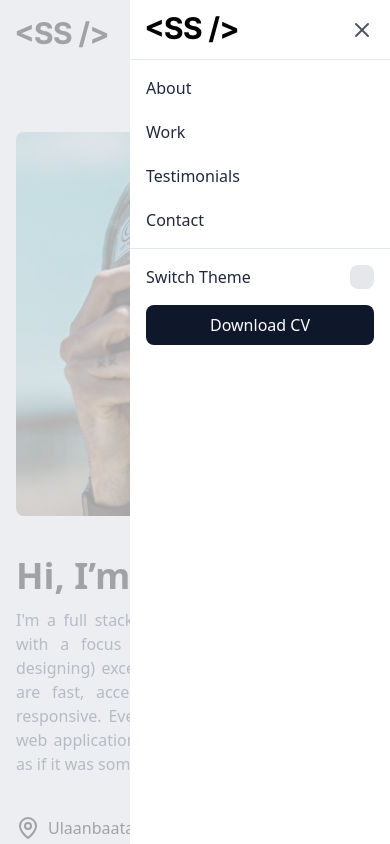
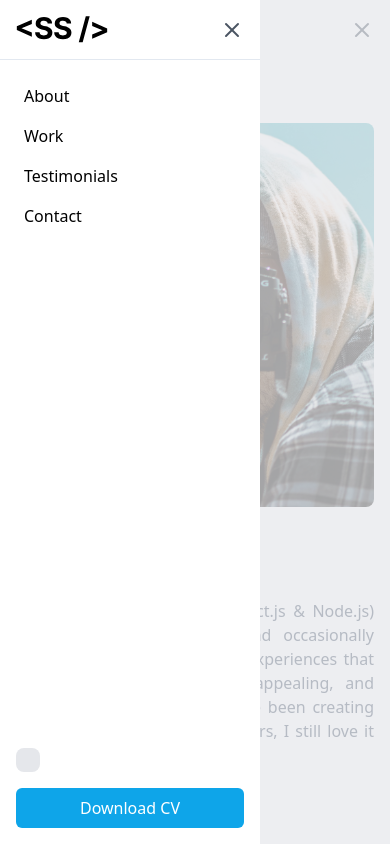
Before and after one commit to EnkhsaikhanCh/pinecone-react-personal-portfolio, a Next.js app: page / in a window 390 px wide. Both pictures are taken after a click on the button "Toggle mobile menu". Shown: the top 844 px of the page. Built offline with nearby package versions, Linux system fonts and the light colour scheme.

Commit message:
Convert Menu from JS to TS

```diff
--- a/components/Menu.jsx
+++ /dev/null
@@ -1,80 +0,0 @@
-import { MenuIcon } from "./icons/Menu_icon";
-import { CloseIcon } from "./icons/Close_icon";
-import { Logo } from "./icons/Logo";
-import { useState } from "react";
-import { MenuData } from "@/data/MenuData";
-import { ThemeChanger } from "./ThemeChanger";
-
-export function Menu({ items }) {
-  return (
-    <>
-      <div className="hidden items-center gap-5 text-slate-800 dark:text-[#D1D5DB] md:flex">
-        {items.map((item) => (
-          <a key={item.id} href={item.link}>
-            {item.label}
-          </a>
-        ))}
-        <ThemeChanger />
-        <button className="rounded-lg bg-sky-500 px-4 py-2 text-white hover:bg-sky-600 dark:bg-cyan-600 dark:hover:bg-cyan-700">
-          Download CV
-        </button>
-      </div>
-      <MobileMenu items={MenuData} />
-    </>
-  );
-}
-
-function MobileMenu({ items }) {
-  const [visible, setVisible] = useState(false);
-
-  function openMenu() {
-    setVisible(true);
-  }
-
-  function closeMenu() {
-    setVisible(false);
-  }
-
-  return (
-    <>
-      <button className="sm:flex md:hidden" onClick={openMenu}>
-        <MenuIcon />
-      </button>
-      {visible && <div className="fixed inset-0 bg-gray-200/70"></div>}
-      <div
-        className={`fixed bottom-0 top-0 flex w-2/3 flex-col bg-white transition-all dark:bg-[#2a303c] sm:w-2/5 ${
-          visible ? "right-0" : "-right-full"
-        } `}
-      >
-        <div className="flex justify-between border-b border-slate-200 p-4 dark:border-[#1F2937]">
-          <Logo />
-          <button onClick={closeMenu}>
-            <CloseIcon />
-          </button>
-        </div>
-        <div>
-          <div className="flex flex-col  text-slate-800">
-            <div className="flex flex-col gap-5 border-b  border-slate-200 p-4 text-slate-800 dark:border-[#1F2937] dark:text-[#D1D5DB]">
-              {items.map((item) => (
-                <a key={item.id} href={item.link}>
-                  {item.label}
-                </a>
-              ))}
-            </div>
-            <div className="flex flex-col items-center justify-between gap-4 p-4">
-              <div className="flex w-full items-center justify-between dark:text-[#D1D5DB]">
-                <p>Switch Theme</p>
-                <ThemeChanger />
-              </div>
-              <div className="w-full">
-                <button className="w-full rounded-lg bg-slate-900 px-4 py-2 text-white hover:bg-sky-500">
-                  Download CV
-                </button>
-              </div>
-            </div>
-          </div>
-        </div>
-      </div>
-    </>
-  );
-}
--- /dev/null
+++ b/components/Menu.tsx
@@ -0,0 +1,95 @@
+import { useState } from "react";
+import { MenuIcon } from "./icons/Menu_icon";
+import { CloseIcon } from "./icons/Close_icon";
+import { Logo } from "./icons/Logo";
+import { ThemeChanger } from "./ThemeChanger";
+
+interface MenuItem {
+  id: string;
+  path: string;
+  name: string;
+}
+
+const menuList: MenuItem[] = [
+  { id: "about", name: "About", path: "/about" },
+  { id: "work", name: "Work", path: "/work" },
+  { id: "testimonials", name: "Testimonials", path: "/testimonials" },
+  { id: "contact", name: "Contact", path: "/contact" },
+];
+
+export function Menu() {
+  return (
+    <>
+      <div className="hidden items-center gap-5 text-slate-800 dark:text-[#D1D5DB] md:flex">
+        {menuList.map((item) => (
+          <a
+            key={item.id}
+            href={item.path}
+            className="hover:text-sky-500 dark:hover:text-cyan-300"
+          >
+            {item.name}
+          </a>
+        ))}
+        <ThemeChanger />
+        <button className="rounded-lg bg-sky-500 px-4 py-2 text-white hover:bg-sky-600 dark:bg-cyan-600 dark:hover:bg-cyan-700">
+          Download CV
+        </button>
+      </div>
+      <MobileMenu />
+    </>
+  );
+}
+
+function MobileMenu() {
+  const [visible, setVisible] = useState(false);
+
+  const toggleMenu = () => setVisible(!visible);
+
+  return (
+    <>
+      <button
+        onClick={toggleMenu}
+        className="md:hidden"
+        aria-expanded={visible}
+        aria-label="Toggle mobile menu"
+      >
+        {visible ? <CloseIcon /> : <MenuIcon />}
+      </button>
+      {visible && (
+        <div className="fixed inset-0 bg-gray-200/70 transition-opacity"></div>
+      )}
+      <div
+        className={`fixed inset-y-0 left-0 z-50 flex w-2/3 flex-col bg-white transition-transform dark:bg-[#2a303c] ${
+          visible ? "translate-x-0" : "-translate-x-full"
+        } sm:w-2/5`}
+      >
+        <div className="flex justify-between border-b border-slate-200 p-4 dark:border-[#1F2937]">
+          <Logo />
+          <button onClick={toggleMenu} aria-label="Close menu">
+            <CloseIcon />
+          </button>
+        </div>
+        <nav className="flex-grow">
+          <ul className="flex flex-col p-4">
+            {menuList.map((item) => (
+              <li key={item.id}>
+                <a
+                  href={item.path}
+                  className="block p-2 hover:bg-gray-100 dark:hover:bg-gray-700"
+                >
+                  {item.name}
+                </a>
+              </li>
+            ))}
+          </ul>
+        </nav>
+        <div className="p-4">
+          <ThemeChanger />
+          <button className="mt-4 w-full rounded-md bg-sky-500 px-4 py-2 text-white hover:bg-sky-600 dark:bg-cyan-600 dark:hover:bg-cyan-700">
+            Download CV
+          </button>
+        </div>
+      </div>
+    </>
+  );
+}
--- a/data/MenuData.jsx
+++ /dev/null
@@ -1,6 +0,0 @@
-export const MenuData = [
-  { id: 1, label: "About", link: "/about" },
-  { id: 2, label: "Work", link: "/work" },
-  { id: 3, label: "Testimonials", link: "/testimonials" },
-  { id: 4, label: "Contact", link: "/contact" },
-];
```
